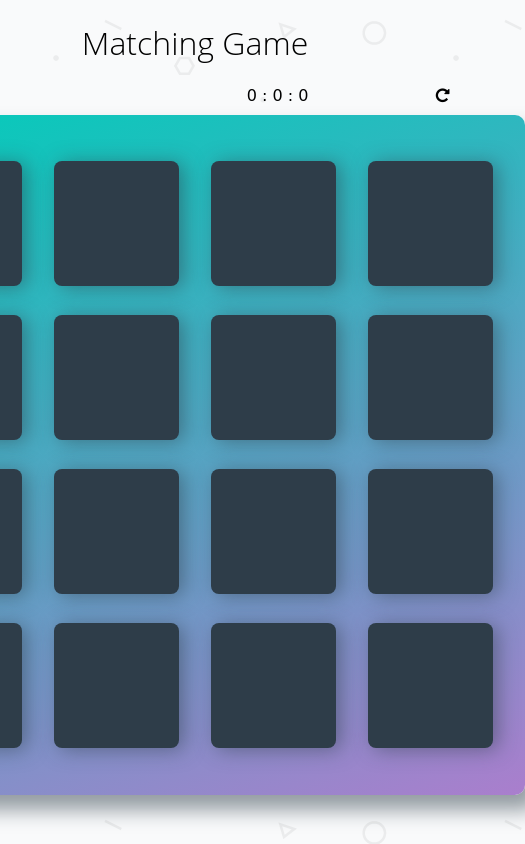
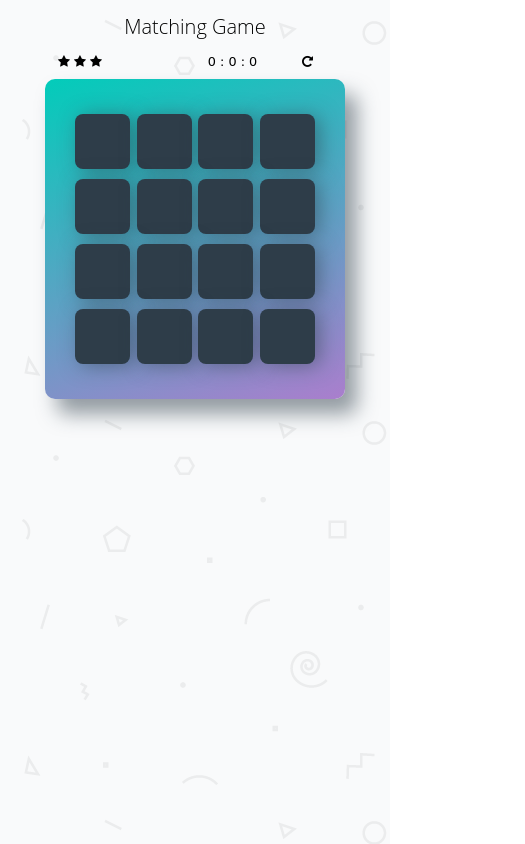
Before and after one commit to misspatriciajune/memory-game, a plain HTML site: page index.html in a window 390 px wide. Shown: the whole page, 525 px wide, since content can reach past the window. Drawn offline with Linux system fonts and the light colour scheme; a web font is replaced by a local one.

Commit message:
Add responsiveness

```diff
--- a/css/app.css
+++ b/css/app.css
@@ -26,11 +26,13 @@ body {
     justify-content: center;
     align-items: center;
     flex-direction: column;
+    flex-wrap: wrap;
 }
 
 h1 {
     font-family: 'Open Sans', sans-serif;
     font-weight: 300;
+    text-align: center;
 }
 
 /*
@@ -82,7 +84,7 @@ h1 {
 }
 
 .deck .card.notMatch {
-	background:red;
+	background:tomato;
 }
 
 .deck .card.unclickable{
@@ -181,7 +183,7 @@ h1 {
 
 .modal-content .modalBtn{
     width: 175px;
-    font-size: 0.75em;
+    font-size: 1em;
     height: 40px;
     margin-top: 2em;
     margin-bottom: 2em;
@@ -194,3 +196,83 @@ h1 {
 .modal-content .modalBtn:hover{
     background: sandybrown;
 }
+
+/** Responsiveness **/
+@media screen and (max-width:750px){
+    .deck{
+        width: 600px;
+        min-height: 620px;
+    }
+    .deck .card {
+        height: 120px;
+        width: 120px;
+    }
+    .score-panel {
+        width: 600px;
+    }
+    .score-panel .row .cols{
+        width: 150px;
+    }
+}
+
+@media screen and (max-width:650px){
+    .deck{
+        width: 500px;
+        min-height: 520px;
+    }
+    .deck .card {
+        height: 100px;
+        width: 100px;
+    }
+    .score-panel {
+        width: 500px;
+    }
+    .score-panel .row .cols{
+        width: 125px;
+    }
+    h1{
+        font-size: 1.75em;
+    }
+}
+
+@media screen and (max-width:550px){
+    .deck{
+        width: 400px;
+        min-height: 420px;
+    }
+    .deck .card {
+        height: 75px;
+        width: 75px;
+    }
+    .score-panel {
+        width: 400px;
+    }
+    .score-panel .row .cols{
+        width: 100px;
+    }
+    h1{
+        font-size: 1.5em;
+    }
+}
+
+@media screen and (max-width:450px){
+    .deck{
+        width: 300px;
+        min-height: 320px;
+        padding: 30px;
+    }
+    .deck .card {
+        height: 55px;
+        width: 55px;
+    }
+    .score-panel {
+        width: 300px;
+        font-size: 0.8em;
+    }
+    .score-panel .row .cols{
+        width: 75px;
+    }
+    h1{
+        font-size: 1.25em;
+    }
+}
--- a/index.html
+++ b/index.html
@@ -4,6 +4,7 @@
     <meta charset="utf-8">
     <title>Matching Game</title>
     <meta name="description" content="">
+    <meta name="viewport" content="width=device-width,initial-scale=1">
     <link rel="stylesheet prefetch" href="https://maxcdn.bootstrapcdn.com/font-awesome/4.6.1/css/font-awesome.min.css">
     <link rel="stylesheet prefetch" href="https://fonts.googleapis.com/css?family=Coda">
     <link rel="stylesheet" href="css/app.css">
@@ -101,7 +102,7 @@
                 with a total of
                 <strong><span class="totalMoves spans"></span></strong>  moves
             </p>
-            <button class="modalBtn btn btn-primary" onclick="play()">Play again</button>
+            <button class="modalBtn" onclick="play()">Play again</button>
         </div>
     </div>
 
--- a/js/app.js
+++ b/js/app.js
@@ -217,13 +217,14 @@ function play(){
     playGame(); //reset game
 }
 
-//Control clicks on cards
+//Control clicks on cards if not allowed
 function unclickable(){
     Array.prototype.filter.call(cards, function(card){
         card.classList.add("unclickable"); //Will not allow clicks on card
     });
 }
 
+//Control clicks on cards if allowed
 function clickable(){
     Array.prototype.filter.call(cards, function(card){
         card.classList.remove("unclickable");   //Reset click state
```
